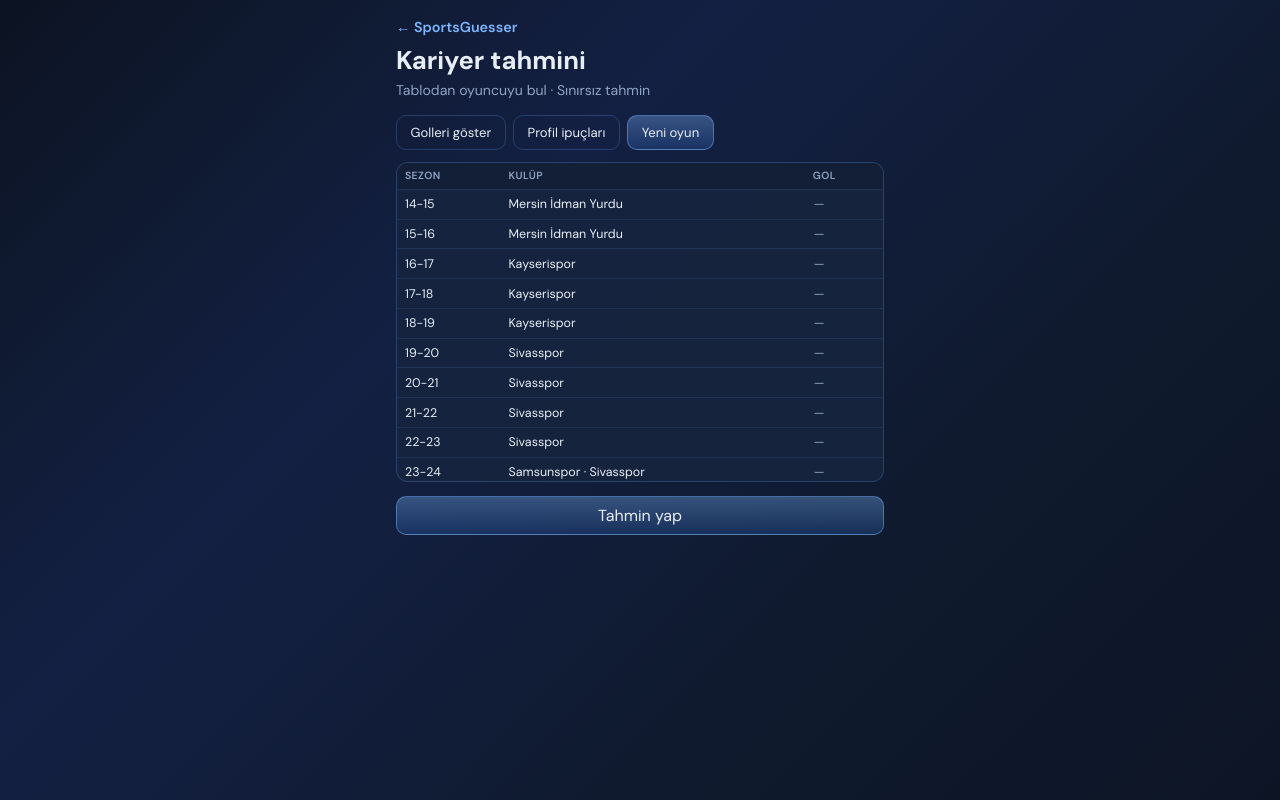
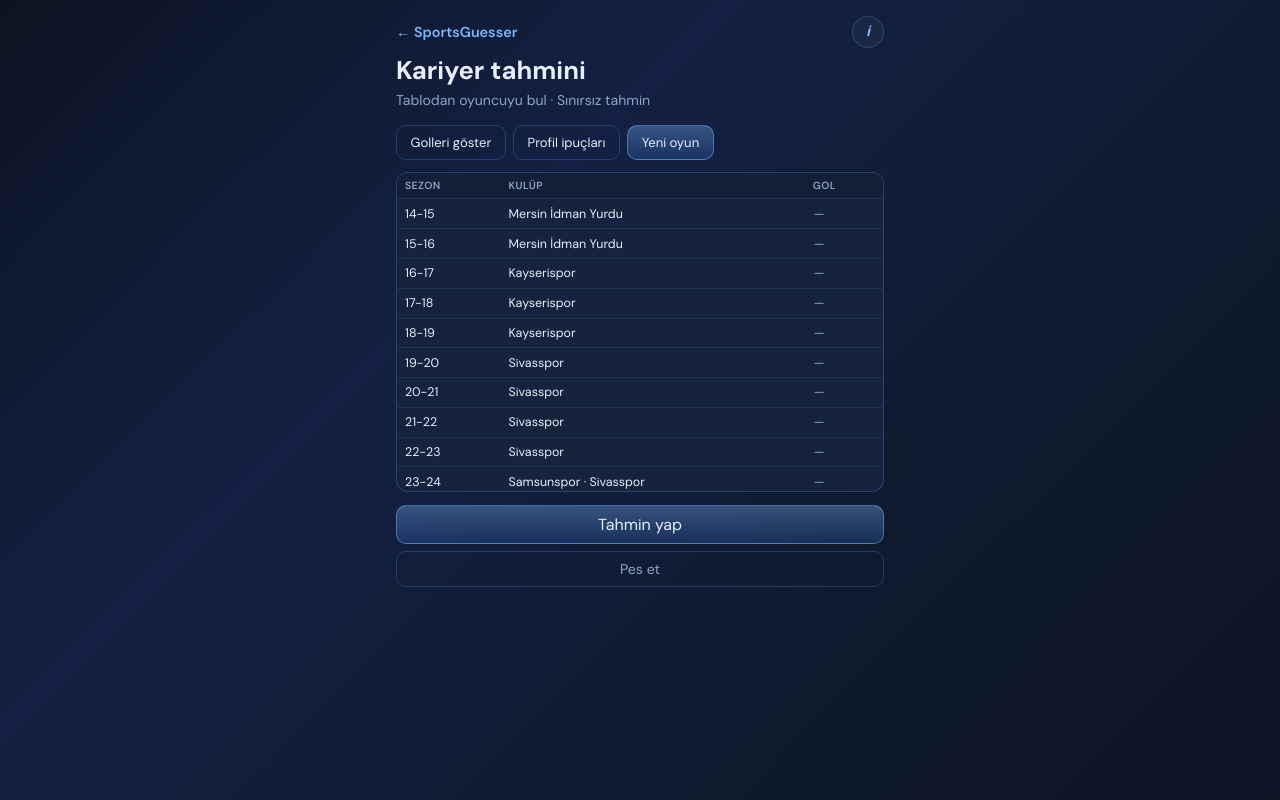
Before and after one commit to kerembildiren/Tracksy, a Flask app: page /career/ in a window 1280 px wide. Run offline with Flask 3, Linux system fonts and the light colour scheme.

Commit message:
Career guess: surrender reveals answer; header info modal with Süper Lig data notes.
Made-with: Cursor

```diff
--- a/SportsGuesser/DataCollection/football/career_guess/app.py
+++ b/SportsGuesser/DataCollection/football/career_guess/app.py
@@ -167,6 +167,10 @@ def get_game_state(for_client: bool = True) -> Dict[str, Any]:
             }
         )
 
+    answer = None
+    if target and tid and b.get("status") == "lost":
+        answer = _public_guess_row(target)
+
     return {
         "status": b.get("status", "playing"),
         "career_rows": career_rows,
@@ -175,6 +179,7 @@ def get_game_state(for_client: bool = True) -> Dict[str, Any]:
         "profile_step": step,
         "profile_max_step": 3,
         "guesses": guesses_out,
+        "answer": answer,
     }
 
 
@@ -255,6 +260,9 @@ def api_guess():
     if tid is None:
         return jsonify({"error": "Hedef yok"}), 400
 
+    if b.get("status") in ("won", "lost"):
+        return jsonify({"error": "Oyun bitti"}), 400
+
     guessed = _BY_ID.get(pid)
     if not guessed:
         return jsonify({"error": "Oyuncu bulunamadı"}), 404
@@ -293,6 +301,20 @@ def api_hint_profile():
     return jsonify({"ok": True, **get_game_state()})
 
 
+@career_guess_bp.route("/api/surrender", methods=["POST"])
+def api_surrender():
+    _ensure_pool()
+    b = _session_bucket()
+    if not b.get("target_id"):
+        return jsonify({"error": "Oyun yok"}), 400
+    if b.get("status") == "won":
+        return jsonify({"ok": True, **get_game_state()})
+    if b.get("status") != "lost":
+        b["status"] = "lost"
+        session.modified = True
+    return jsonify({"ok": True, **get_game_state()})
+
+
 def create_app():
     from flask import Flask
 
--- a/SportsGuesser/DataCollection/football/career_guess/static/career_guess.css
+++ b/SportsGuesser/DataCollection/football/career_guess/static/career_guess.css
@@ -36,13 +36,39 @@ body {
   min-height: 100dvh;
 }
 
+.cg-header-row {
+  display: flex;
+  align-items: center;
+  justify-content: space-between;
+  gap: 0.5rem;
+  margin-bottom: 0.35rem;
+}
+
 .cg-back {
   display: inline-block;
   color: var(--accent);
   text-decoration: none;
   font-weight: 600;
   font-size: 0.9rem;
-  margin-bottom: 0.5rem;
+  margin-bottom: 0;
+}
+
+.cg-info-btn {
+  flex-shrink: 0;
+  width: 2rem;
+  height: 2rem;
+  border-radius: 50%;
+  border: 1px solid var(--border);
+  background: rgba(30, 45, 75, 0.65);
+  color: var(--accent);
+  font: 700 0.95rem/1 "DM Sans", system-ui, sans-serif;
+  font-style: italic;
+  cursor: pointer;
+  padding: 0;
+}
+
+.cg-info-btn:hover {
+  background: rgba(124, 184, 255, 0.12);
 }
 
 .cg-title {
@@ -136,6 +162,29 @@ body {
 
 .cg-guess-row {
   margin-bottom: 0.75rem;
+  display: flex;
+  flex-direction: column;
+  gap: 0.45rem;
+}
+
+.cg-btn--surrender {
+  font-size: 0.88rem;
+  color: var(--muted);
+}
+
+.cg-answer-banner {
+  font-size: 0.92rem;
+  padding: 0.65rem 0.75rem;
+  border-radius: 10px;
+  border: 1px solid rgba(248, 113, 113, 0.35);
+  background: rgba(248, 113, 113, 0.1);
+  color: var(--text);
+  margin-bottom: 0.75rem;
+  line-height: 1.45;
+}
+
+.cg-answer-banner strong {
+  color: #fecaca;
 }
 
 .cg-guesses {
--- a/SportsGuesser/DataCollection/football/career_guess/templates/career_guess.html
+++ b/SportsGuesser/DataCollection/football/career_guess/templates/career_guess.html
@@ -7,7 +7,7 @@
   <link rel="preconnect" href="https://fonts.googleapis.com">
   <link rel="preconnect" href="https://fonts.gstatic.com" crossorigin>
   <link href="https://fonts.googleapis.com/css2?family=DM+Sans:ital,opsz,wght@0,9..40,400;0,9..40,600;0,9..40,700&display=swap" rel="stylesheet">
-  <link rel="stylesheet" href="{{ url_for('career_guess.static', filename='career_guess.css') }}?v=1" />
+  <link rel="stylesheet" href="{{ url_for('career_guess.static', filename='career_guess.css') }}?v=2" />
   <script>
     window.__CAREER_GUESS_ROOT__ = new URL("{{ url_for('career_guess.index') }}", window.location.origin).href.replace(/\/?$/, "/");
   </script>
@@ -15,7 +15,10 @@
 <body>
   <div class="cg-app">
     <header class="cg-header">
-      <a class="cg-back" href="/sportsguesser/">← SportsGuesser</a>
+      <div class="cg-header-row">
+        <a class="cg-back" href="/sportsguesser/">← SportsGuesser</a>
+        <button type="button" class="cg-info-btn" id="cgBtnInfo" aria-label="Nasıl oynanır" title="Nasıl oynanır">i</button>
+      </div>
       <h1 class="cg-title">Kariyer tahmini</h1>
       <p class="cg-tagline">Tablodan oyuncuyu bul · Sınırsız tahmin</p>
     </header>
@@ -41,7 +44,10 @@
 
     <div class="cg-guess-row">
       <button type="button" class="cg-btn cg-btn--primary cg-btn--block" id="cgBtnGuess">Tahmin yap</button>
+      <button type="button" class="cg-btn cg-btn--ghost cg-btn--block cg-btn--surrender" id="cgBtnSurrender">Pes et</button>
     </div>
+
+    <div class="cg-answer-banner hidden" id="cgAnswerBanner" role="status" aria-live="polite"></div>
 
     <div class="cg-guesses" id="cgGuesses" aria-live="polite"></div>
 
@@ -51,6 +57,26 @@
         <button type="button" class="cg-btn cg-btn--primary" id="cgSearchClose">İptal</button>
       </div>
       <ul class="cg-search-results" id="cgSearchResults"></ul>
+    </div>
+  </div>
+
+  <div class="cg-modal hidden" id="cgInfoModal" role="dialog" aria-modal="true" aria-labelledby="cgInfoTitle">
+    <div class="cg-modal-backdrop" id="cgInfoBackdrop"></div>
+    <div class="cg-modal-box cg-modal-box--wide">
+      <h2 class="cg-modal-title" id="cgInfoTitle">Nasıl oynanır</h2>
+      <div class="cg-info-body">
+        <section class="cg-info-section">
+          <h3 class="cg-info-h">Oynanış</h3>
+          <p>Tabloda yalnızca oyuncunun <strong>Süper Lig’de</strong> oynadığı sezonlar ve o sezonlardaki kulüpleri görünür. İsterseniz <strong>Golleri göster</strong> ve <strong>Profil ipuçları</strong> ile takviye alabilirsiniz.</p>
+          <p><strong>Tahmin yap</strong> ile listeden oyuncu seçin; doğru ismi bulana kadar sınırsız deneyebilirsiniz. <strong>Pes et</strong> derseniz doğru cevap gösterilir. <strong>Yeni oyun</strong> veya sayfayı yenileyerek başka bir oyuncuya geçebilirsiniz.</p>
+        </section>
+        <section class="cg-info-section">
+          <h3 class="cg-info-h">Tablo ve veri</h3>
+          <p>Arada <strong>yazılmayan sezonlar</strong>, oyuncunun o dönemde büyük ihtimalle Süper Lig dışında (başka lig veya ülkede) olduğunu düşündürür; bu ekran yalnızca Süper Lig kariyerini gösterir.</p>
+          <p>Kariyerine <strong>Süper Lig’de başlamadıysa</strong> veya son dönemi başka ligdeyse, bu oyundan <strong>başlangıç / bitiş yılı</strong> hakkında kesin bir şey çıkaramazsınız; bilinen tek şey tablodaki Süper Lig satırlarıdır.</p>
+        </section>
+      </div>
+      <button type="button" class="cg-btn cg-btn--primary cg-btn--block" id="cgInfoClose">Tamam</button>
     </div>
   </div>
 
@@ -64,6 +90,6 @@
     </div>
   </div>
 
-  <script src="{{ url_for('career_guess.static', filename='career_guess.js') }}?v=1"></script>
+  <script src="{{ url_for('career_guess.static', filename='career_guess.js') }}?v=2"></script>
 </body>
 </html>
```
Also changed, not shown: other parts of SportsGuesser/DataCollection/football/career_guess/static/career_guess.css (+47 -0 lines), SportsGuesser/DataCollection/football/career_guess/static/career_guess.js (+58 -0 lines).
